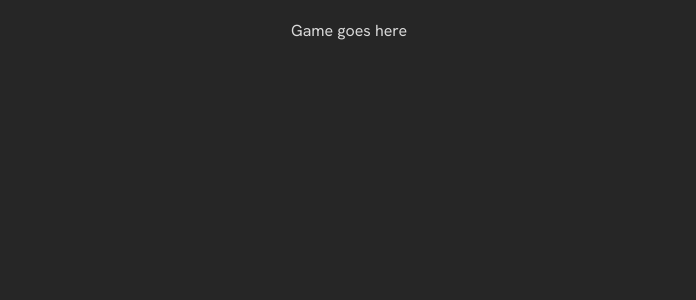
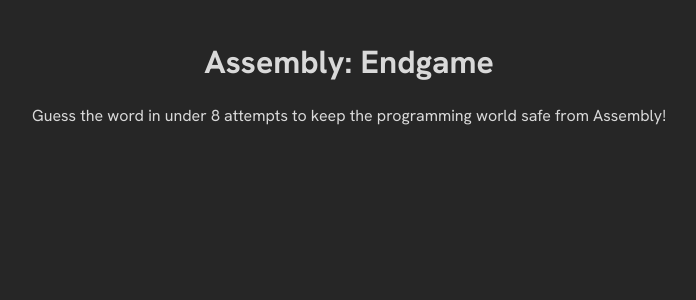
Before and after one commit to emazack/assembly-game, a React (Vite) app: page / in a window 1280 px wide. Shown: the top 300 px of the page, without its empty margins (291-987 px from the left). Built offline with nearby package versions, Linux system fonts and the light colour scheme.

Commit message:
AssemblyEndgame update header content; center text alignment in CSS

```diff
--- a/src/App.jsx
+++ b/src/App.jsx
@@ -1,9 +1,12 @@
 import React from "react"
 
-export default function Hangman() {
+export default function AssemblyEndgame() {
     return (
         <main>
-            Game goes here
+            <header>
+                <h1>Assembly: Endgame</h1>
+                <p> Guess the word in under 8 attempts to keep the programming world safe from Assembly!</p>
+            </header>
         </main>
     )
 }
--- a/src/index.css
+++ b/src/index.css
@@ -11,4 +11,5 @@ body {
     height: 100vh;
     display: flex;
     justify-content: center;
+    text-align: center;
 }
```
